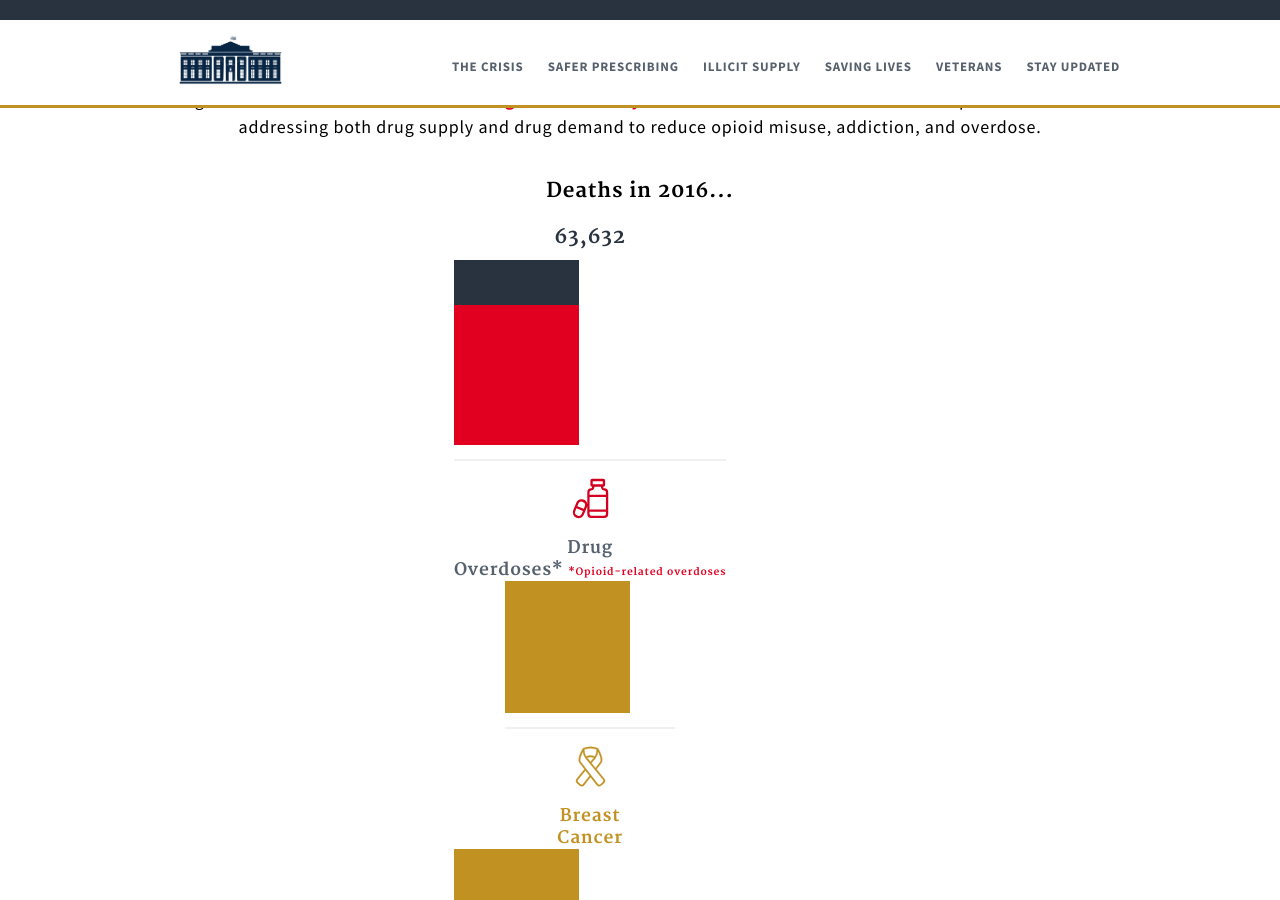
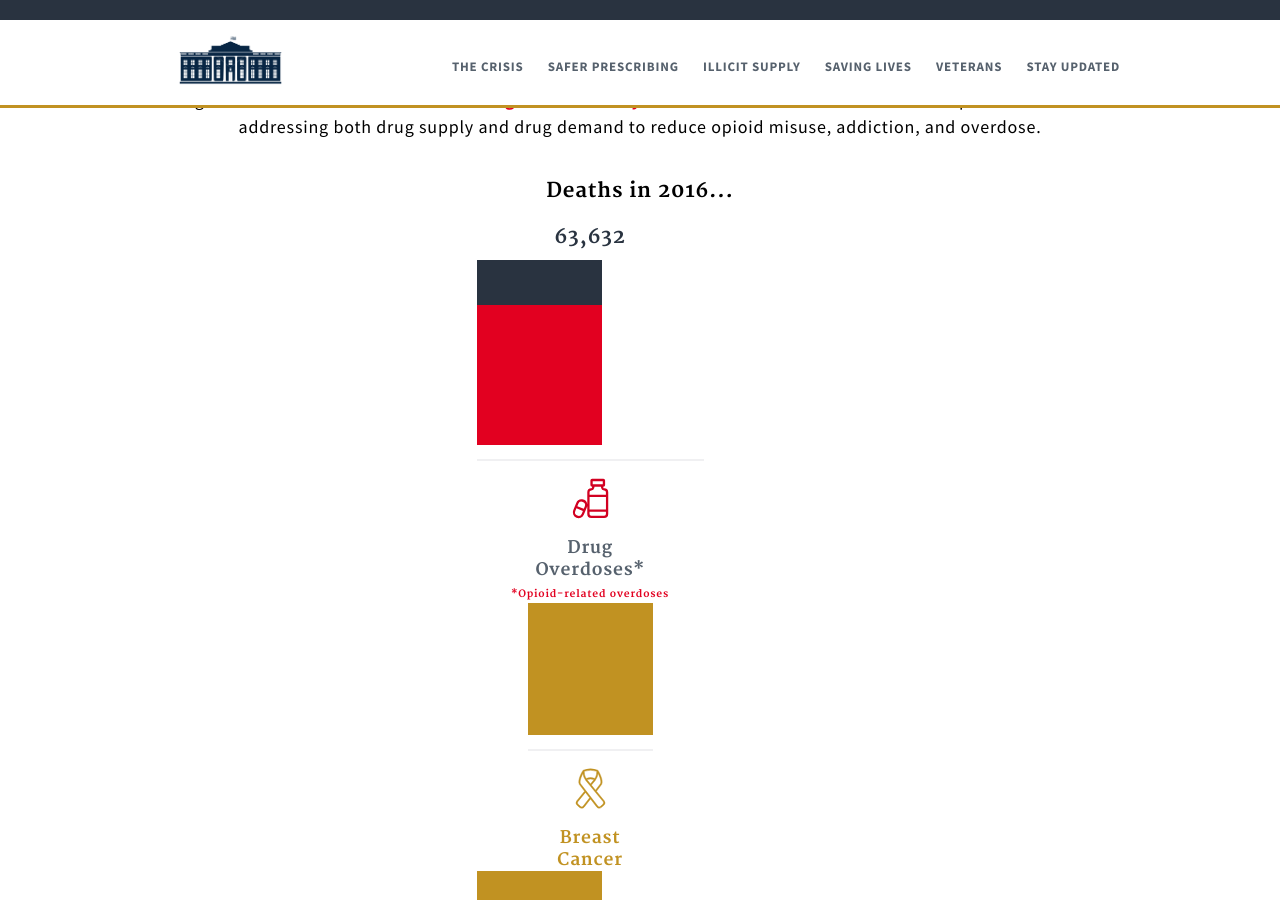
Before and after one commit to GSA/opioids.gov, a Jekyll site: the page built from index.md, in a window 1280 px wide and 900 px high, scrolled down 974 px. Built offline with Jekyll 4.4.1, drawn with Linux system fonts in a browser that asks for light colours; nearby versions of some CDN libraries.

Commit message:
Update home.html

```diff
--- a/_layouts/home.html
+++ b/_layouts/home.html
@@ -37,7 +37,7 @@ layout: default
             </div>
 	    <hr class="chart-hbar"/>
             <svg xmlns="http://www.w3.org/2000/svg" viewBox="0 0 150 150"><defs><style>.opioid-deaths{fill:#d20021;}</style></defs><title>0221-OpStat Site_Crisis-icons</title><g id="content"><path class="opioid-deaths" d="M106.6,51.22h-.31a1.57,1.57,0,0,1-1.52-1.29l-.44-2.32h.37a4,4,0,0,0,4-4v-10a4,4,0,0,0-4-3.95h-26a4,4,0,0,0-3.95,3.95v10a4,4,0,0,0,3.95,4h.22l-.43,2.27A1.58,1.58,0,0,1,77,51.17h0a9.42,9.42,0,0,0-9.42,9.42V88.51A13.33,13.33,0,0,0,42,85.21l-6.87,16.73a13.33,13.33,0,1,0,24.66,10.13l3.6-8.76h0l3.27-8a13.11,13.11,0,0,0,.88-3.24v18.7a9.44,9.44,0,0,0,9.42,9.43h29.53a9.44,9.44,0,0,0,9.43-9.43V60.65A9.47,9.47,0,0,0,106.6,51.22Zm-59.7,36a8,8,0,1,1,14.83,6.09l-2.27,5.51-14.83-6.1Zm8,22.82A8,8,0,0,1,40,104l2.59-6.31,14.83,6.09Zm18-38.5h37.75v28.84H72.83ZM80.08,35h23.25v7.31H80.08V35ZM74,57.69a4.06,4.06,0,0,1,2.9-1.21h0a6.9,6.9,0,0,0,6.78-5.63l.6-3.24H98.92l.62,3.31a6.91,6.91,0,0,0,6.68,5.61h.31a4.12,4.12,0,0,1,4,4.11v5.58H72.83V60.59A4,4,0,0,1,74,57.69Zm32.43,57.23H76.94a4.12,4.12,0,0,1-4.11-4.12v-5.1h37.75v5.1A4.12,4.12,0,0,1,106.47,114.92Z"/></g></svg>
-		  <div class="bar-caption-opioid">Drug<br>Overdoses* <span class="highlighted-secondary">*Opioid-related overdoses</span></div>
+		  <div class="bar-caption-opioid">Drug<br>Overdoses* <br/> <span class="highlighted-secondary">*Opioid-related overdoses</span></div>
           </div>
 
           <div class="row fadeInLeft" data-wow-delay=".25s">
```
